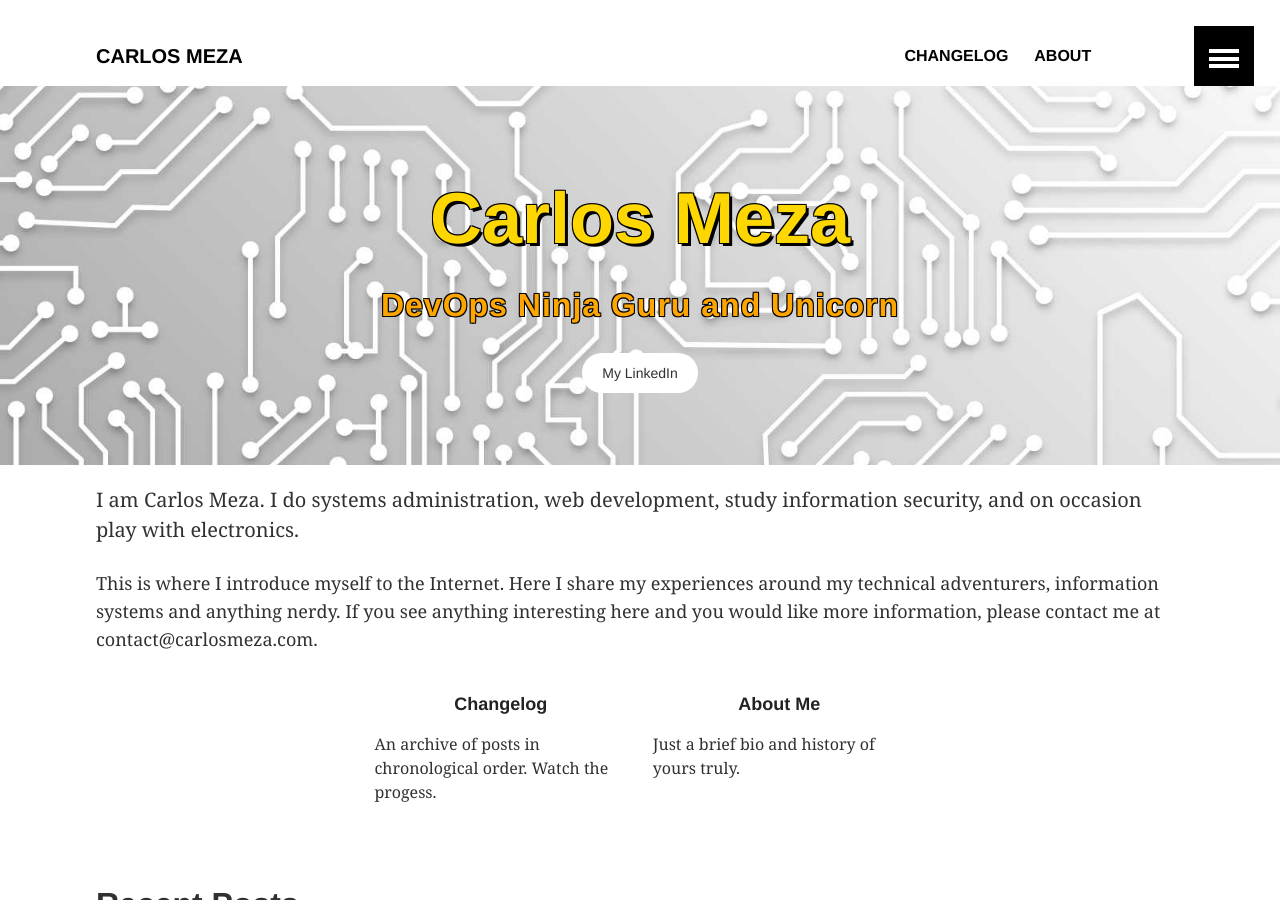
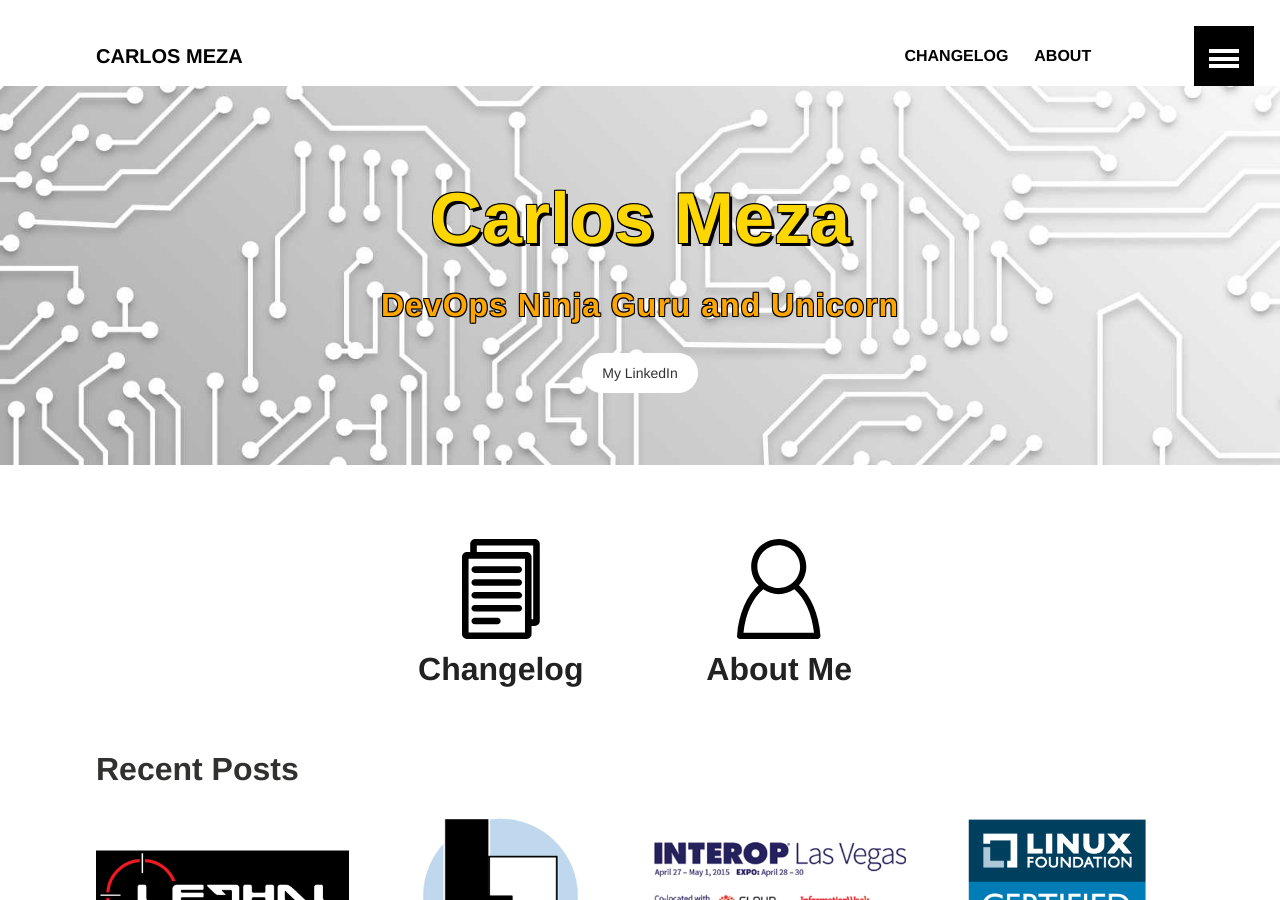
Before and after one commit to CMeza99/cmeza99.github.io, a Jekyll site: the page built from index.md, in a window 1280 px wide and 900 px high. Built offline with Jekyll 4.4.1, drawn with Linux system fonts in a browser that asks for light colours.

Commit message:
update home

```diff
--- a/_sass/_base.scss
+++ b/_sass/_base.scss
@@ -396,5 +396,5 @@ b, i, strong, em, blockquote, p, q, span, figure, img, h1, h2, header, input, a,
 }
 
 .center {
-text-align:center;
+  text-align:center;
 }
--- a/index.md
+++ b/index.md
@@ -8,17 +8,16 @@ image:
 modified: 2015-06-07T22:00:00-07:00
 post_count: 8
 ---
-I am Carlos Meza. I do systems administration, web development, study information security, and on occasion play with electronics.
 
-This is where I introduce myself to the Internet. Here I share my experiences around my technical adventurers, information systems and anything nerdy. If you see anything interesting here and you would like more information, please contact me at contact@carlosmeza.com.
+&nbsp;
 
 <div class="tiles">
 
 <div class="tile"></div>
 
 <div class="tile">
-  <h2 class="post-title center"><a href="/archive/" title="Post archive">Changelog</a></h2>
-  <p class="post-excerpt">An archive of posts in chronological order. Watch the progess.</p>
+  <div class="center">{% include images/documents.svg %}</div>
+  <h2 class="center" style="margin:auto"><a href="/archive/" title="Post archive">Changelog</a></h2>
 </div><!-- /.tile -->
 
 <!--
@@ -33,8 +32,8 @@ This is where I introduce myself to the Internet. Here I share my experiences ar
 </div><!-- /.tile -->
 
 <div class="tile">
-  <h2 class="post-title center"><a href="/about/" title="About Carlos Meza">About Me</a></h2>
-  <p class="post-excerpt">Just a brief bio and history of yours truly.</p>
+  <div class="center">{% include images/user.svg %}</div>
+  <h2 class="center" style="margin:auto"><a href="/about/" title="About Carlos Meza">About Me</a></h2>
 </div><!-- /.tile -->
 
 <div class="title"></div>
```
Also changed, not shown: _includes/images/documents.svg (added), _includes/images/user.svg (added).
